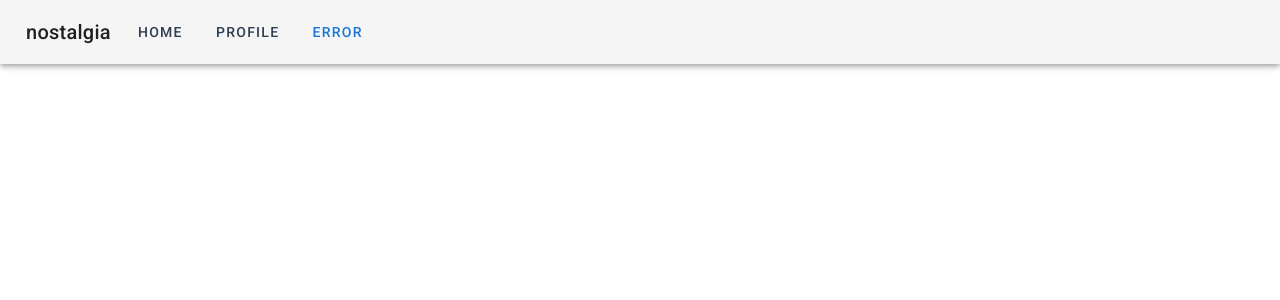
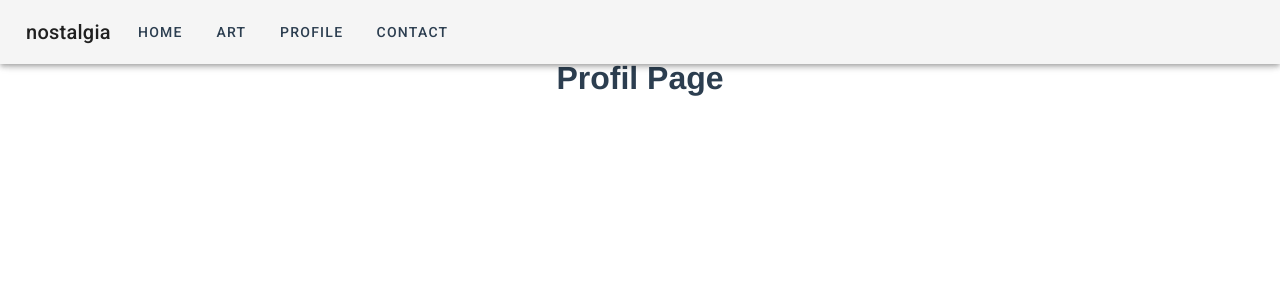
Before and after one commit to nsktky/nostalgia, a Vue app in the folder nostalgia/: page /profile in a window 1280 px wide. Shown: the top 300 px of the page. Built offline with nearby package versions, Linux system fonts and the light colour scheme.

Commit message:
コンテンツの作成

```diff
--- a/nostalgia/src/components/layouts/IndexBar.vue
+++ b/nostalgia/src/components/layouts/IndexBar.vue
@@ -12,12 +12,19 @@
                 <router-link to="/"><div class="link">Home</div></router-link>
             </v-btn>
             <v-btn text>
-                <router-link to="/about" router-link-exact-active>
+                <router-link to="/art" router-link-exact-active>
+                    <div class="link">Art</div>
+                </router-link>
+            </v-btn>
+            <v-btn text>
+                <router-link to="/profile" router-link-exact-active>
                     <div class="link">Profile</div>
                 </router-link>
             </v-btn>
             <v-btn text>
-                <a href="https://twitter.com/home">Error</a>
+                <router-link to="/contact" router-link-exact-active>
+                    <div class="link">Contact</div>
+                </router-link>
             </v-btn>
         </v-toolbar-items>
     </v-app-bar>
--- a/nostalgia/src/router/index.js
+++ b/nostalgia/src/router/index.js
@@ -1,6 +1,8 @@
 import Vue from 'vue'
 import VueRouter from 'vue-router'
 import HomeView from '../views/HomeView.vue'
+import ArtView from '../views/ArtView.vue'
+import ContactView from '../views/ContactView.vue'
 
 Vue.use(VueRouter)
 
@@ -11,13 +13,23 @@ const routes = [
     component: HomeView
   },
   {
-    path: '/about',
-    name: 'about',
+    path: '/profile',
+    name: 'profile',
     // route level code-splitting
     // this generates a separate chunk (about.[hash].js) for this route
     // which is lazy-loaded when the route is visited.
-    component: () => import(/* webpackChunkName: "about" */ '../views/AboutView.vue')
-  }
+    component: () => import(/* webpackChunkName: "about" */ '../views/ProfileView.vue')
+  },
+  {
+    path: '/art',
+    name: 'art',
+    component: ArtView
+  },
+  {
+    path: '/contact',
+    name: 'contact',
+    component: ContactView
+  },
 ]
 
 const router = new VueRouter({
--- a/nostalgia/src/views/AboutView.vue
+++ /dev/null
@@ -1,5 +0,0 @@
-<template>
-  <div class="about">
-    <h1>This is an about page</h1>
-  </div>
-</template>
--- /dev/null
+++ b/nostalgia/src/views/ArtView.vue
@@ -0,0 +1,5 @@
+<template>
+  <div>
+    <h1>Art Page</h1>
+  </div>
+</template>
--- /dev/null
+++ b/nostalgia/src/views/ContactView.vue
@@ -0,0 +1,5 @@
+<template>
+  <div>
+    <h1>Contact Page</h1>
+  </div>
+</template>
--- /dev/null
+++ b/nostalgia/src/views/ProfileView.vue
@@ -0,0 +1,5 @@
+<template>
+  <div>
+    <h1>Profil Page</h1>
+  </div>
+</template>
```
